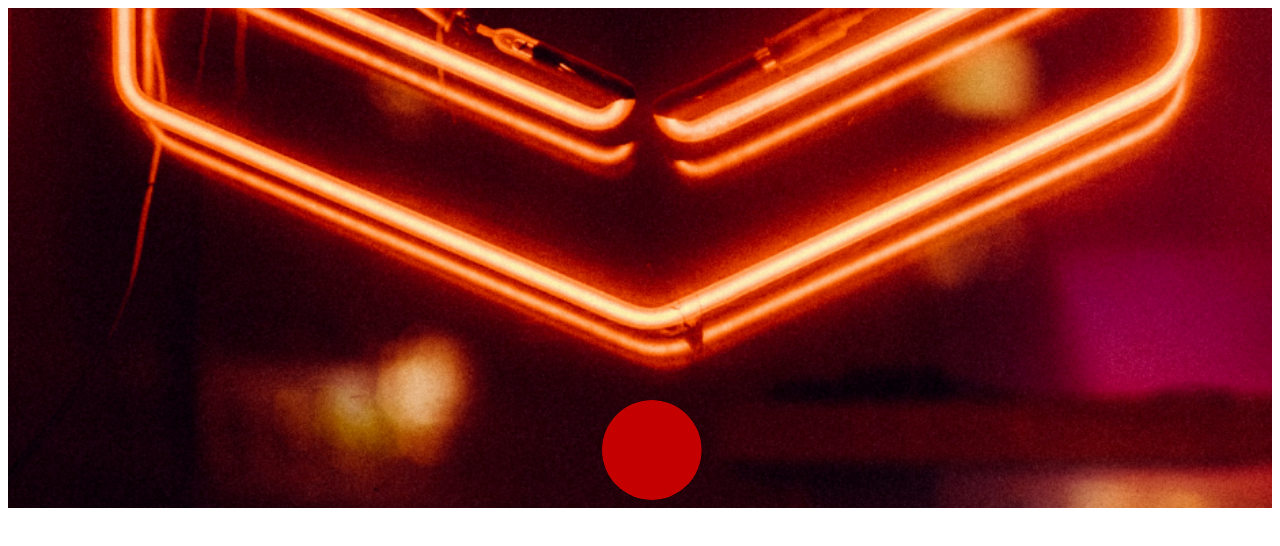
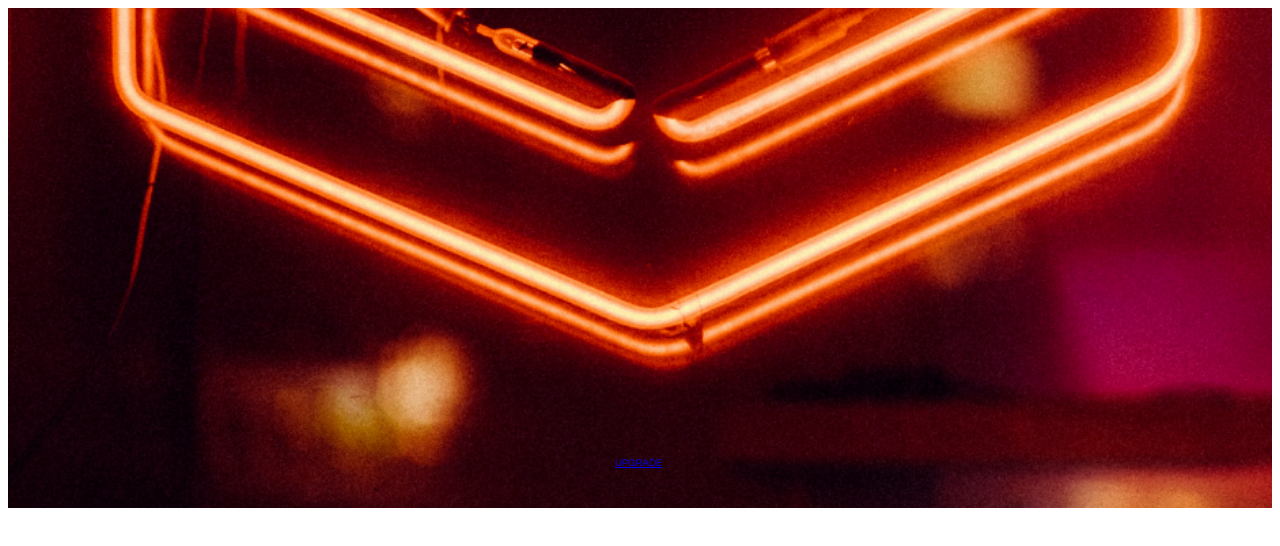
Before and after one commit to Ballenu/hg-part-2, a website: page index.html in a window 1280 px wide. Drawn offline with Linux system fonts and the light colour scheme.

Commit message:
idea change, not circle just text for btn

```diff
--- a/index.html
+++ b/index.html
@@ -14,7 +14,7 @@
         <section class="events">
             <div class="events__frontpage">
                 <div class="btn__events">
-                    <a href="#events-popup" class="btn__events--link"></a>
+                    <a href="#events-popup" class="btn__events--link">UPGRADE</a>
                 </div>
             </div>
         </section>
--- a/sass/components/_button.scss
+++ b/sass/components/_button.scss
@@ -2,19 +2,18 @@
     &__events {
         position: absolute;
         margin: 0 auto;
-        width: 10rem;
-        height: 10rem;
+        width: fit-content;
+        height: fit-content;
         top: 50%;
-        left: 47%;
+        left: 50%;
+        transform: translate(-2.5rem, 5.5rem);
         z-index: 1;
+
 
         &--link {
             &,
             &:link,
             &:visited {
-                background-color: $color-red-light;
-                clip-path: circle(50%);
-                border-radius: 5rem;
                 width: 100%;
                 height: 100%;
                 display: inline-block;
@@ -23,12 +22,6 @@
                 cursor: pointer;
                 outline: none;
             }
-
-            &:hover,
-            &:active,
-            &:focus {
-                background-color: $color-green-light;
-            }
         }
     }
 }
--- a/sass/pages/_home.scss
+++ b/sass/pages/_home.scss
@@ -5,6 +5,7 @@
         background-image: url("/img/playrec.png");
         background-position: bottom;
         background-size: 100%;
+        transition: all 0.2s;
 
         @include respond(big-desktop) {
             height: 85rem;
```
Also changed, not shown: css/style.css.
